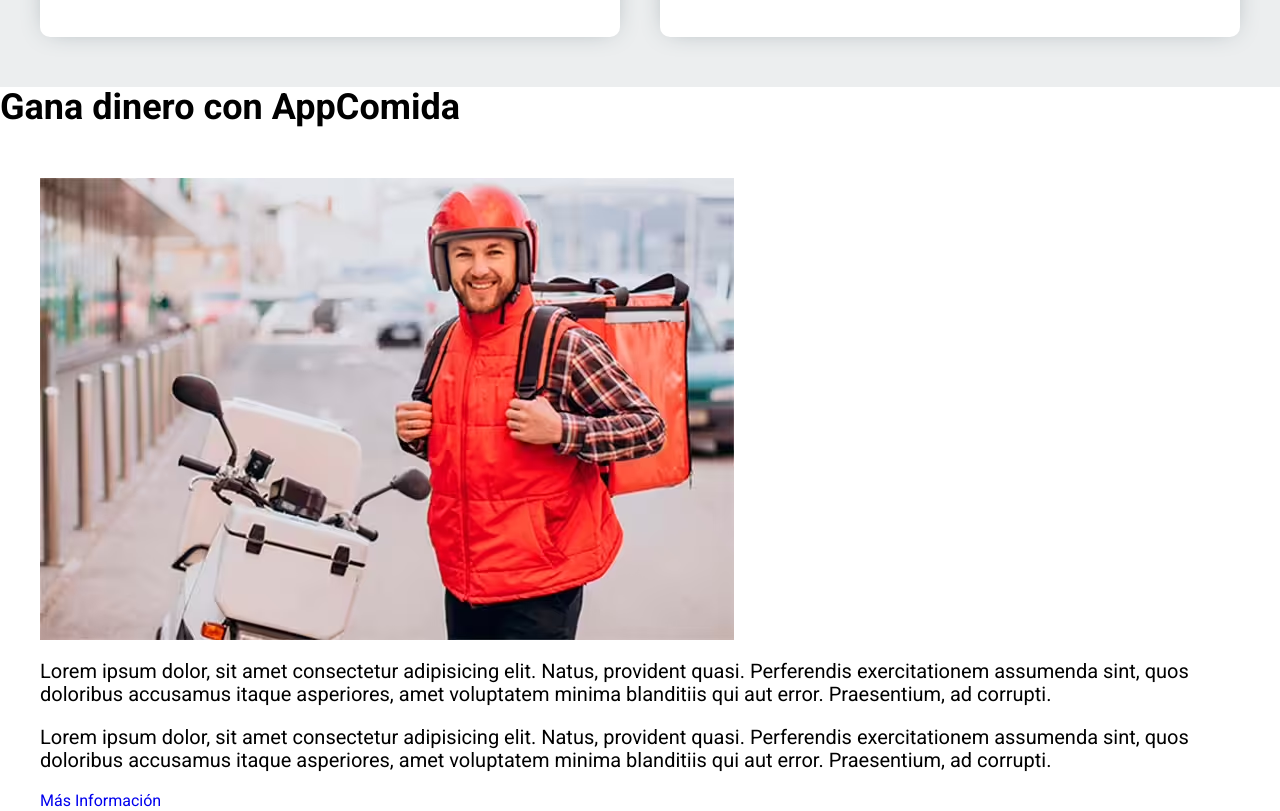
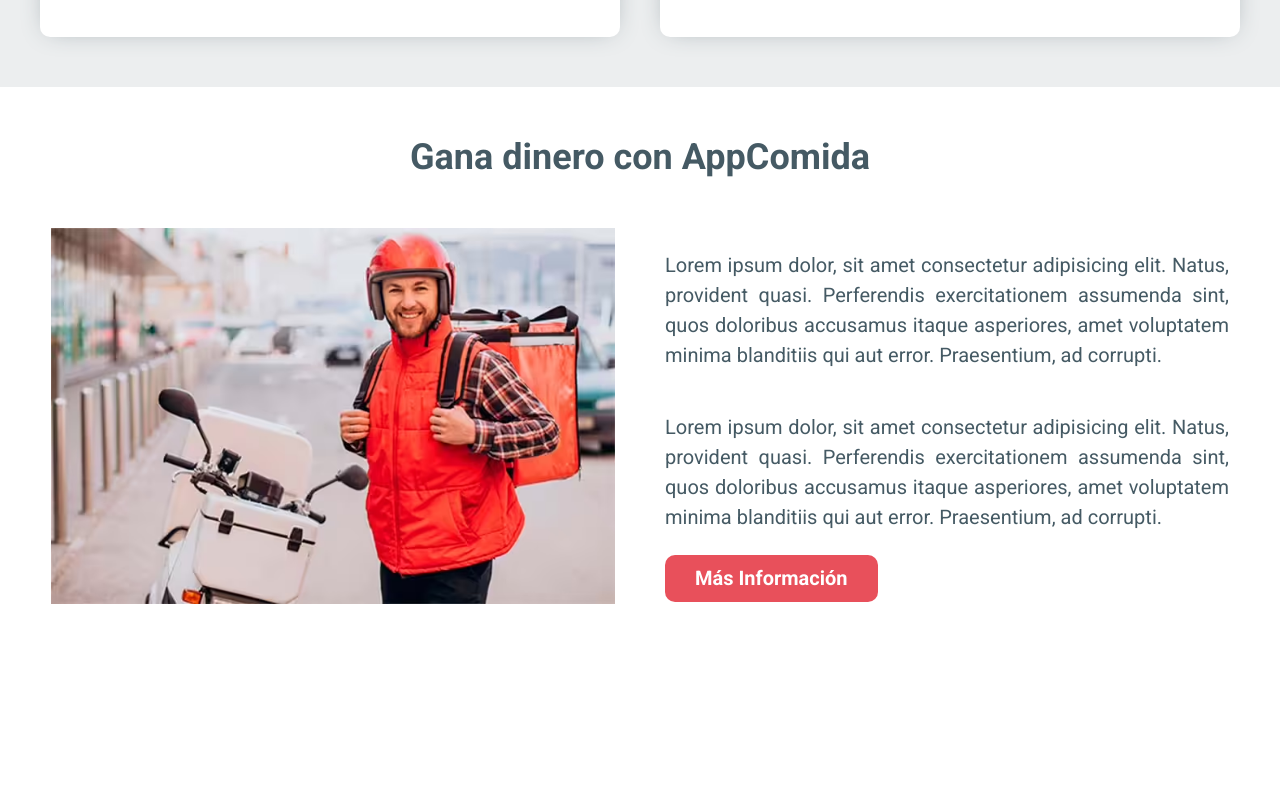
Before and after one commit to AldaMayorgaDev/06-Delivery-App, a website: page index.html in a window 1280 px wide. Shown: the part 4607-5418 px from the top of the page. After the commit the page ends 5261 px from the top, so only its background shows below. Drawn offline with Linux system fonts and the light colour scheme.

Commit message:
Se agregan estilos a seccion repartidores

```diff
--- a/index.html
+++ b/index.html
@@ -643,7 +643,7 @@
 
 
     <section class="repartidores">
-        <h2 class="repartidores__heanding">
+        <h2 class="repartidores__heading">
             Gana dinero con AppComida
         </h2>
         <div class="repartidores__grid contenedor">
--- a/src/scss/app.scss
+++ b/src/scss/app.scss
@@ -4,3 +4,4 @@
 @use 'pasos';
 @use 'testimoniales';
 @use 'favoritos';
+@use 'repartidores';
--- /dev/null
+++ b/src/scss/repartidores/_index.scss
@@ -0,0 +1 @@
+@forward 'repartidores';
--- /dev/null
+++ b/src/scss/repartidores/_repartidores.scss
@@ -0,0 +1,35 @@
+/* Repartidores */
+
+@use 'base/variables' as v;
+@use 'base/mixins' as m;
+
+.repartidores{
+    padding: v.$separacion 2rem;
+    &__heading{
+        text-align: center;
+        color: v.$secundario;
+    }
+
+    &__grid{
+        @include m.tablet{
+            @include m.grid(2, v.$separacion);
+        }
+    }
+
+    &__contenido{
+        display: flex;
+        flex-direction: column;
+        justify-content: space-evenly;
+        align-items: flex-start;
+    }
+
+    &__texto{
+        line-height: 1.5;
+        color: v.$secundario;
+        text-align: justify;
+    }
+
+    &__enlace{
+        @include m.boton(v.$primario, v.$blanco);
+    }
+}
```
Also changed, not shown: build/css/app.css, 1 other file.
